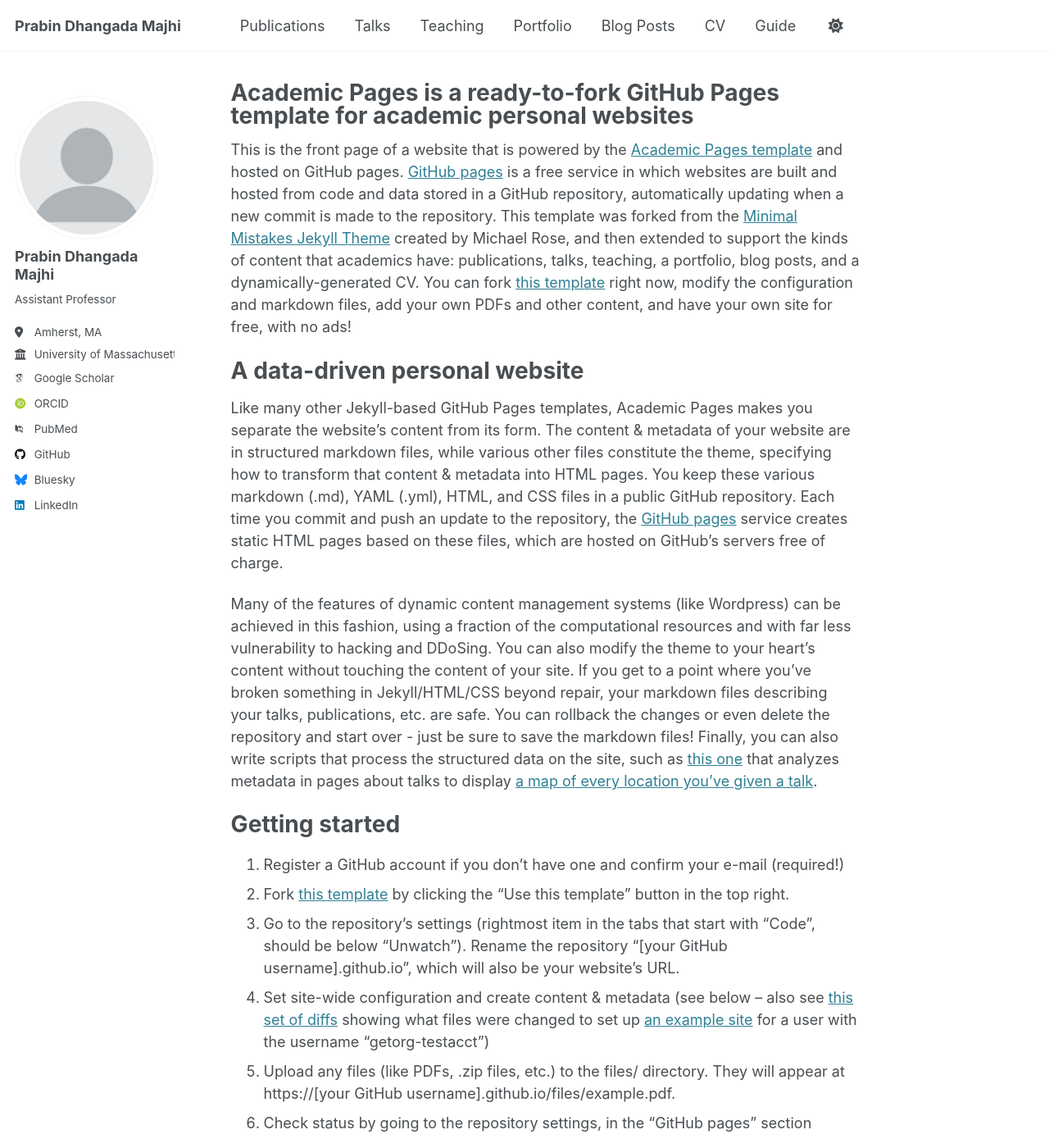
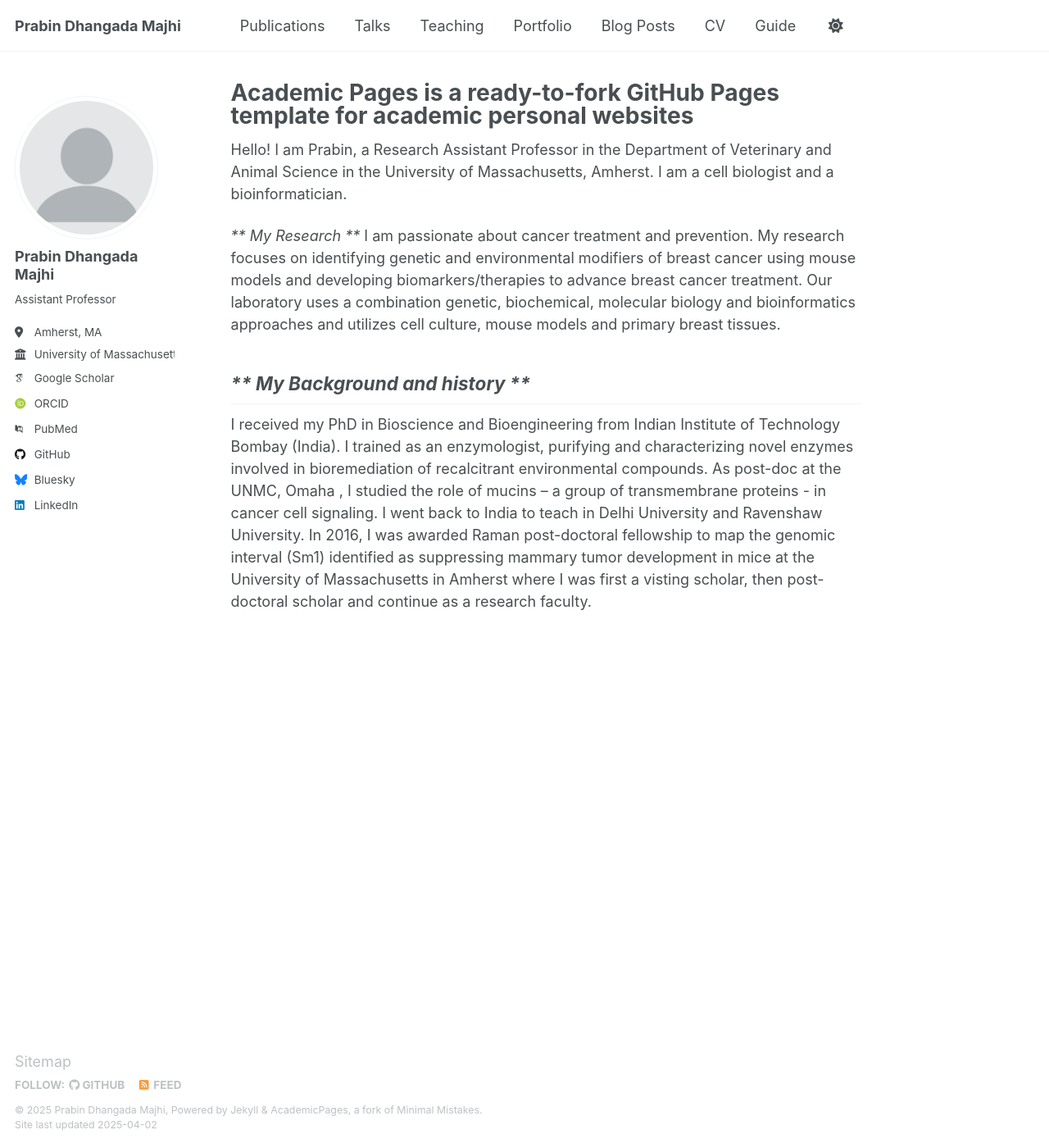
Before and after one commit to prabindm/prabindm.github.io, a Jekyll site: the page built from _pages/about.md, in a window 1280 px wide and 1400 px high. Shown: the whole window at 82% size. Built offline with Jekyll 4.4.1, drawn with Linux system fonts in a browser that asks for light colours; some web fonts are replaced; some of the changed text lies outside the part shown.

Commit message:
Update about.md
Updated About Me

```diff
--- a/_pages/about.md
+++ b/_pages/about.md
@@ -7,43 +7,12 @@
   - /about.html
 ---
 
-This is the front page of a website that is powered by the [Academic Pages template](https://github.com/academicpages/academicpages.github.io) and hosted on GitHub pages. [GitHub pages](https://pages.github.com) is a free service in which websites are built and hosted from code and data stored in a GitHub repository, automatically updating when a new commit is made to the repository. This template was forked from the [Minimal Mistakes Jekyll Theme](https://mmistakes.github.io/minimal-mistakes/) created by Michael Rose, and then extended to support the kinds of content that academics have: publications, talks, teaching, a portfolio, blog posts, and a dynamically-generated CV. You can fork [this template](https://github.com/academicpages/academicpages.github.io) right now, modify the configuration and markdown files, add your own PDFs and other content, and have your own site for free, with no ads!
+Hello! I am Prabin, a Research Assistant Professor in the Department of Veterinary and Animal Science in the University of Massachusetts, Amherst. I am a cell biologist and a bioinformatician.
 
-A data-driven personal website
-======
-Like many other Jekyll-based GitHub Pages templates, Academic Pages makes you separate the website's content from its form. The content & metadata of your website are in structured markdown files, while various other files constitute the theme, specifying how to transform that content & metadata into HTML pages. You keep these various markdown (.md), YAML (.yml), HTML, and CSS files in a public GitHub repository. Each time you commit and push an update to the repository, the [GitHub pages](https://pages.github.com/) service creates static HTML pages based on these files, which are hosted on GitHub's servers free of charge.
+*** My Research ***
+I am passionate about cancer treatment and prevention. My research focuses on identifying genetic and environmental modifiers of breast cancer using mouse models and developing biomarkers/therapies to advance breast cancer treatment. Our laboratory uses a combination genetic, biochemical, molecular biology and bioinformatics approaches and utilizes cell culture, mouse models and primary breast tissues.
 
-Many of the features of dynamic content management systems (like Wordpress) can be achieved in this fashion, using a fraction of the computational resources and with far less vulnerability to hacking and DDoSing. You can also modify the theme to your heart's content without touching the content of your site. If you get to a point where you've broken something in Jekyll/HTML/CSS beyond repair, your markdown files describing your talks, publications, etc. are safe. You can rollback the changes or even delete the repository and start over - just be sure to save the markdown files! Finally, you can also write scripts that process the structured data on the site, such as [this one](https://github.com/academicpages/academicpages.github.io/blob/master/talkmap.ipynb) that analyzes metadata in pages about talks to display [a map of every location you've given a talk](https://academicpages.github.io/talkmap.html).
 
-Getting started
-======
-1. Register a GitHub account if you don't have one and confirm your e-mail (required!)
-1. Fork [this template](https://github.com/academicpages/academicpages.github.io) by clicking the "Use this template" button in the top right.
-1. Go to the repository's settings (rightmost item in the tabs that start with "Code", should be below "Unwatch"). Rename the repository "[your GitHub username].github.io", which will also be your website's URL.
-1. Set site-wide configuration and create content & metadata (see below -- also see [this set of diffs](http://archive.is/3TPas) showing what files were changed to set up [an example site](https://getorg-testacct.github.io) for a user with the username "getorg-testacct")
-1. Upload any files (like PDFs, .zip files, etc.) to the files/ directory. They will appear at https://[your GitHub username].github.io/files/example.pdf.
-1. Check status by going to the repository settings, in the "GitHub pages" section
-
-Site-wide configuration
-------
-The main configuration file for the site is in the base directory in [_config.yml](https://github.com/academicpages/academicpages.github.io/blob/master/_config.yml), which defines the content in the sidebars and other site-wide features. You will need to replace the default variables with ones about yourself and your site's github repository. The configuration file for the top menu is in [_data/navigation.yml](https://github.com/academicpages/academicpages.github.io/blob/master/_data/navigation.yml). For example, if you don't have a portfolio or blog posts, you can remove those items from that navigation.yml file to remove them from the header.
-
-Create content & metadata
-------
-For site content, there is one markdown file for each type of content, which are stored in directories like _publications, _talks, _posts, _teaching, or _pages. For example, each talk is a markdown file in the [_talks directory](https://github.com/academicpages/academicpages.github.io/tree/master/_talks). At the top of each markdown file is structured data in YAML about the talk, which the theme will parse to do lots of cool stuff. The same structured data about a talk is used to generate the list of talks on the [Talks page](https://academicpages.github.io/talks), each [individual page](https://academicpages.github.io/talks/2012-03-01-talk-1) for specific talks, the talks section for the [CV page](https://academicpages.github.io/cv), and the [map of places you've given a talk](https://academicpages.github.io/talkmap.html) (if you run this [python file](https://github.com/academicpages/academicpages.github.io/blob/master/talkmap.py) or [Jupyter notebook](https://github.com/academicpages/academicpages.github.io/blob/master/talkmap.ipynb), which creates the HTML for the map based on the contents of the _talks directory).
-
-**Markdown generator**
-
-The repository includes [a set of Jupyter notebooks](https://github.com/academicpages/academicpages.github.io/tree/master/markdown_generator
-) that converts a CSV containing structured data about talks or presentations into individual markdown files that will be properly formatted for the Academic Pages template. The sample CSVs in that directory are the ones I used to create my own personal website at stuartgeiger.com. My usual workflow is that I keep a spreadsheet of my publications and talks, then run the code in these notebooks to generate the markdown files, then commit and push them to the GitHub repository.
-
-How to edit your site's GitHub repository
-------
-Many people use a git client to create files on their local computer and then push them to GitHub's servers. If you are not familiar with git, you can directly edit these configuration and markdown files directly in the github.com interface. Navigate to a file (like [this one](https://github.com/academicpages/academicpages.github.io/blob/master/_talks/2012-03-01-talk-1.md) and click the pencil icon in the top right of the content preview (to the right of the "Raw | Blame | History" buttons). You can delete a file by clicking the trashcan icon to the right of the pencil icon. You can also create new files or upload files by navigating to a directory and clicking the "Create new file" or "Upload files" buttons.
-
-Example: editing a markdown file for a talk
-![Editing a markdown file for a talk](/images/editing-talk.png)
-
-For more info
-------
-More info about configuring Academic Pages can be found in [the guide](https://academicpages.github.io/markdown/), the [growing wiki](https://github.com/academicpages/academicpages.github.io/wiki), and you can always [ask a question on GitHub](https://github.com/academicpages/academicpages.github.io/discussions). The [guides for the Minimal Mistakes theme](https://mmistakes.github.io/minimal-mistakes/docs/configuration/) (which this theme was forked from) might also be helpful.
+*** My Background and history ***
+-------------------
+I received my PhD in Bioscience and Bioengineering from Indian Institute of Technology Bombay (India). I trained as an enzymologist, purifying and characterizing novel enzymes involved in bioremediation of recalcitrant environmental compounds. As post-doc at the UNMC, Omaha , I studied the role of mucins – a group of transmembrane proteins - in cancer cell signaling. I went back to India to teach in Delhi University and Ravenshaw University. In 2016, I was awarded Raman post-doctoral fellowship  to map the genomic interval (Sm1) identified as suppressing mammary tumor development in mice at the University of Massachusetts in Amherst where I was first a visting scholar, then post-doctoral scholar and continue as a research faculty.
```
